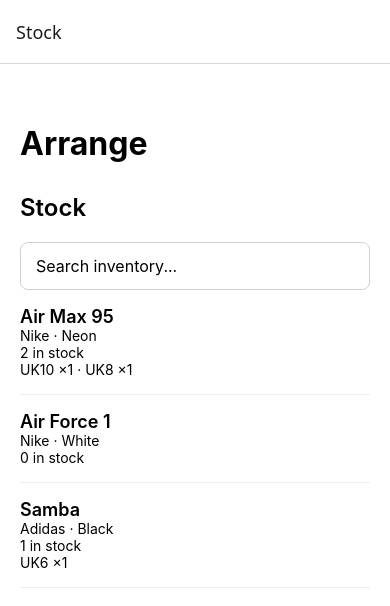
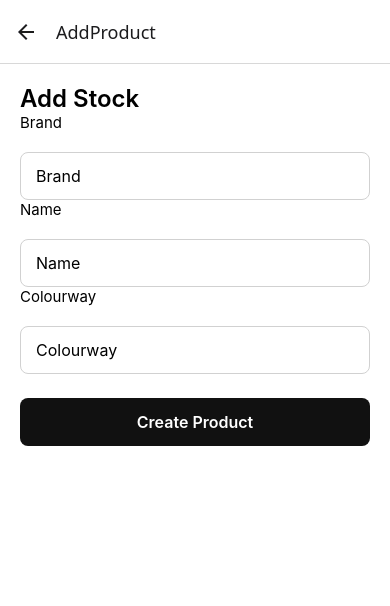
Before and after one commit to travis-kayode/rmco-inventory, a React Native app: screen /AddProduct in a window 390 px wide. Shown: the top 606 px of the page. Built offline with nearby package versions, Linux system fonts and the light colour scheme.

Commit message:
feat: add product navigation and creation form

```diff
--- a/App.tsx
+++ b/App.tsx
@@ -1,11 +1,13 @@
 import { StatusBar } from 'expo-status-bar';
 import { NavigationContainer } from '@react-navigation/native';
 import { createNativeStackNavigator } from '@react-navigation/native-stack';
+import { RootStackParamList } from './src/types/navigation';
 
 import StockScreen from './src/screens/StockScreen';
 import ProductDetailsScreen from './src/screens/ProductDetailsScreen';
+import AddProductScreen from './src/screens/AddProductScreen';
 
-const Stack = createNativeStackNavigator();
+const Stack = createNativeStackNavigator<RootStackParamList>();
 
 export default function App() {
   return (
@@ -20,6 +22,11 @@
           name="ProductDetails"
           component={ProductDetailsScreen}
         />
+
+        <Stack.Screen
+          name="AddProduct"
+          component={AddProductScreen}
+        />
       </Stack.Navigator>
 
       <StatusBar style="auto" />
--- /dev/null
+++ b/src/screens/AddProductScreen.tsx
@@ -0,0 +1,94 @@
+import { useState } from 'react';
+import { Pressable, StyleSheet, Text, TextInput, View } from 'react-native';
+import { Alert } from 'react-native';
+
+export default function AddProductScreen() {
+
+    const [brand, setBrand] = useState('');
+    const [name, setName] = useState('');
+    const [colourway, setColourway] = useState('');
+
+    const handleCreateProduct = () => {
+        if (!brand.trim()|| !name.trim() || !colourway.trim()) {
+            Alert.alert('Missing fields', 'Please fill in all the fields');
+        }else {
+            console.log('Product can be created')
+        }
+
+    };
+
+    return (
+        <View style={styles.container}>
+            <Text style={styles.title}>Add Stock</Text>
+            <Text style={styles.label}>Brand</Text>
+            <TextInput
+                style={styles.stockInput}
+                placeholder="Brand"
+                value={brand}
+                onChangeText={setBrand}
+            />
+            <Text style={styles.label}>Name</Text>
+            <TextInput
+                style={styles.stockInput}
+                placeholder="Name"
+                value={name}
+                onChangeText={setName}
+            />
+            <Text style={styles.label}>Colourway</Text>
+            <TextInput
+                style={styles.stockInput}
+                placeholder="Colourway"
+                value={colourway}
+                onChangeText={setColourway}
+            />
+
+            <Pressable style={styles.button}
+                onPress={handleCreateProduct}
+            >
+                <Text style={styles.buttonText}>Create Product</Text>
+            </Pressable>
+        </View>
+    );
+}
+
+const styles = StyleSheet.create({
+    container: {
+        flex: 1,
+        backgroundColor: '#ffffff',
+        paddingHorizontal: 20,
+        paddingTop: 20,
+    },
+
+    title: {
+        fontSize: 24,
+        fontWeight: '600',
+    },
+
+    label: {
+        fontSize: 15
+    },
+
+    stockInput: {
+        height: 48,
+        borderWidth: 1,
+        borderColor: '#d1d1d1',
+        borderRadius: 8,
+        paddingHorizontal: 15,
+        marginTop: 20,
+        fontSize: 16,
+    },
+
+    button: {
+        backgroundColor: '#111111',
+        paddingVertical: 14,
+        borderRadius: 8,
+        alignItems: 'center',
+        marginTop: 24,
+    },
+
+    buttonText: {
+        color: '#ffffff',
+        fontSize: 16,
+        fontWeight: '600',
+    },
+});
--- a/src/screens/ProductDetailsScreen.tsx
+++ b/src/screens/ProductDetailsScreen.tsx
@@ -2,8 +2,17 @@
 import { products } from '../data/sampleProducts';
 import { inventoryItems } from '../data/sampleInventory';
 import InventoryItemRow from '../components/InventoryItemRow';
+import { NativeStackScreenProps } from '@react-navigation/native-stack';
+import { RootStackParamList } from '../types/navigation';
 
-export default function ProductDetailsScreen({ route }: any) {
+type ProductDetailsScreenProps = NativeStackScreenProps<
+  RootStackParamList,
+  'ProductDetails'
+>;
+
+export default function ProductDetailsScreen({
+  route,
+}: ProductDetailsScreenProps) {
   const { productId } = route.params;
 
   const product = products.find(
--- a/src/screens/StockScreen.tsx
+++ b/src/screens/StockScreen.tsx
@@ -1,11 +1,26 @@
 import { useState } from 'react';
-import { StyleSheet, Text, TextInput, View } from 'react-native';
+import {
+    Pressable,
+    StyleSheet,
+    Text,
+    TextInput,
+    View,
+} from 'react-native';
 
 import ProductRow from '../components/ProductRow';
 import { products } from '../data/sampleProducts';
 import { inventoryItems } from '../data/sampleInventory';
+import { NativeStackScreenProps } from '@react-navigation/native-stack';
+import { RootStackParamList } from '../types/navigation';
 
-export default function StockScreen({ navigation }: any) {
+type StockScreenProps = NativeStackScreenProps<
+    RootStackParamList,
+    'Stock'
+>;
+
+export default function StockScreen({
+    navigation,
+}: StockScreenProps) {
     const [search, setSearch] = useState('');
 
     const filteredProducts = products.filter((product) => {
@@ -21,7 +36,15 @@
     return (
         <View style={styles.container}>
             <Text style={styles.title}>Arrange</Text>
-            <Text style={styles.heading}>Stock</Text>
+            <View style={styles.header}>
+                <Text style={styles.heading}>Stock</Text>
+
+                <Pressable
+                    onPress={() => navigation.navigate('AddProduct')}
+                >
+                    <Text style={styles.addButton}>+</Text>
+                </Pressable>
+            </View>
 
             <TextInput
                 style={styles.searchInput}
@@ -86,7 +109,6 @@
     heading: {
         fontSize: 24,
         fontWeight: '600',
-        marginTop: 30,
     },
 
     searchInput: {
@@ -98,4 +120,16 @@
         marginTop: 20,
         fontSize: 16,
     },
+
+    header: {
+        flexDirection: 'row',
+        justifyContent: 'space-between',
+        alignItems: 'center',
+        marginTop: 30,
+    },
+
+    addButton: {
+        fontSize: 32,
+        fontWeight: '400',
+    },
 });
--- /dev/null
+++ b/src/types/navigation.ts
@@ -0,0 +1,7 @@
+export type RootStackParamList = {
+  Stock: undefined;
+  ProductDetails: {
+    productId: number;
+  };
+  AddProduct: undefined;
+};
```
